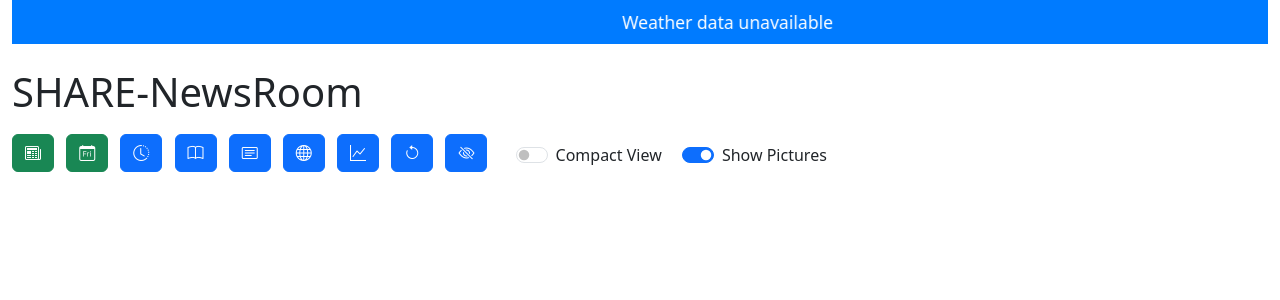
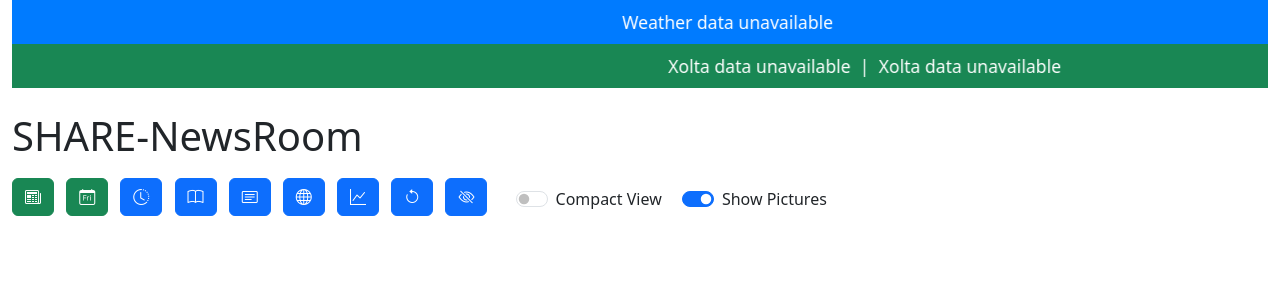
Before and after one commit to RasmusOtharKirketerp/ies-3, a Flask app: page / in a window 1280 px wide. Shown: the top 300 px of the page. Run offline with Flask 3, Linux system fonts and the light colour scheme; data that the repository does not hold is empty.

Commit message:
move xolta to new ticker

```diff
--- a/src/templates/index.html
+++ b/src/templates/index.html
@@ -88,7 +88,8 @@
             display: none !important;
         }
 
-        .weather-ticker {
+        .weather-ticker,
+        .xolta-ticker {
             width: 100%;
             background: #007bff;
             color: #fff;
@@ -102,7 +103,14 @@
             height: 44px;
         }
 
-        .weather-ticker-inner {
+        .xolta-ticker {
+            background: #198754;
+            /* Bootstrap green */
+            margin-bottom: 0;
+        }
+
+        .weather-ticker-inner,
+        .xolta-ticker-inner {
             display: inline-block;
             white-space: nowrap;
             will-change: transform;
@@ -110,11 +118,11 @@
             left: 100%;
             top: 50%;
             transform: translateY(-50%);
-            /* Animation duration will be set dynamically */
             animation: ticker-scroll 15s linear infinite;
         }
 
-        .weather-ticker.paused .weather-ticker-inner {
+        .weather-ticker.paused .weather-ticker-inner,
+        .xolta-ticker.paused .xolta-ticker-inner {
             animation-play-state: paused;
         }
 
@@ -130,7 +138,9 @@
             }
         }
 
-        .weather-ticker img {
+        .weather-ticker img,
+        .xolta-ticker img,
+        .xolta-ticker i {
             vertical-align: middle;
             height: 28px;
             width: 28px;
@@ -138,12 +148,23 @@
             background: #fff2;
             border-radius: 50%;
         }
+
+        .xolta-ticker i {
+            background: none;
+            color: #fff;
+            font-size: 1.2em;
+            width: auto;
+            height: auto;
+        }
     </style>
 </head>
 
 <body class="container-fluid">
     <div id="weather-ticker" class="weather-ticker">
         <span class="weather-ticker-inner" id="weather-ticker-inner">Loading weather...</span>
+    </div>
+    <div id="xolta-ticker" class="xolta-ticker">
+        <span class="xolta-ticker-inner" id="xolta-ticker-inner">Loading Xolta data...</span>
     </div>
     <h1 class="mt-4">{{ user_id }}-NewsRoom</h1>
     <div class="button-container mb-3">
@@ -287,10 +308,12 @@
         // Weather ticker logic
         document.addEventListener('DOMContentLoaded', function () {
             // Weather ticker
-            const apiKey = '1f3879c87fa9c0c5e894a16510d496c8'; // <-- Replace with your OpenWeatherMap API key
-            const city = 'Stenløse,DK';      // <-- Replace with your city name (no space before country code)
+            const apiKey = '1f3879c87fa9c0c5e894a16510d496c8';
+            const city = 'Stenløse,DK';
             const weatherTicker = document.getElementById('weather-ticker');
             const weatherTickerInner = document.getElementById('weather-ticker-inner');
+            const xoltaTicker = document.getElementById('xolta-ticker');
+            const xoltaTickerInner = document.getElementById('xolta-ticker-inner');
 
             function getDayName(dt) {
                 return new Date(dt * 1000).toLocaleDateString(undefined, { weekday: 'short' });
@@ -300,23 +323,22 @@
                 return `<img src="https://openweathermap.org/img/wn/${icon}@2x.png" alt="${desc}" title="${desc}">`;
             }
 
-            function setTickerAnimation() {
+            function setTickerAnimation(ticker, tickerInner) {
                 // Duplicate the content for endless loop
-                const content = weatherTickerInner.innerHTML;
-                weatherTickerInner.innerHTML = content + " &nbsp;|&nbsp; " + content;
+                const content = tickerInner.innerHTML;
+                tickerInner.innerHTML = content + " &nbsp;|&nbsp; " + content;
 
                 // Calculate animation duration based on content width and viewport
                 setTimeout(() => {
-                    const tickerWidth = weatherTicker.offsetWidth;
-                    const contentWidth = weatherTickerInner.scrollWidth / 2; // since we duplicated
-                    // Set duration so that the text moves at a constant speed
+                    const tickerWidth = ticker.offsetWidth;
+                    const contentWidth = tickerInner.scrollWidth / 2; // since we duplicated
                     const speed = 80; // px per second
                     const duration = (contentWidth + tickerWidth) / speed;
-                    weatherTickerInner.style.animationDuration = duration + "s";
-                }, 100); // wait for DOM update
+                    tickerInner.style.animationDuration = duration + "s";
+                }, 100);
             }
 
-            // Fetch weather data
+            // Weather ticker fetch
             fetch(`https://api.openweathermap.org/data/2.5/forecast?q=${encodeURIComponent(city)}&appid=${apiKey}&units=metric&lang=da`)
                 .then(response => response.json())
                 .then(data => {
@@ -335,8 +357,7 @@
                     data.list.forEach(item => {
                         const date = new Date(item.dt * 1000);
                         const day = date.getDate();
-                        const weekday = date.getDay(); // 0=Sunday, 6=Saturday
-
+                        const weekday = date.getDay();
                         if (day === today) {
                             todayTemps.push(item);
                         } else if (day === tomorrow) {
@@ -365,7 +386,6 @@
                     const tomorrowStr = tomorrowTemps.length ? `I morgen: ${summarizePeriod(tomorrowTemps)}` : '';
                     let weekendStr = '';
                     if (weekendTemps.length) {
-                        // Group by day
                         const days = {};
                         weekendTemps.forEach(item => {
                             const d = getDayName(item.dt);
@@ -378,7 +398,15 @@
                         if (weekendStr) weekendStr = `Weekend: ${weekendStr}`;
                     }
 
-                    // Fetch Xolta data and combine with weather
+                    weatherTickerInner.innerHTML = [todayStr, tomorrowStr, weekendStr].filter(Boolean).join(' | ');
+                    setTickerAnimation(weatherTicker, weatherTickerInner);
+                })
+                .catch(() => {
+                    weatherTickerInner.textContent = "Weather data unavailable";
+                });
+
+            // Xolta ticker fetch
+            function fetchAndAnimateXolta() {
                 const XOLTA_API = "http://80.197.112.200:9123/xolta/data";
                 const XOLTA_KEY = "sk-5nC3TqA7rLgJ9wXzM0vKbF2eYtPqDU1L";
                 fetch(XOLTA_API, {
@@ -389,29 +417,45 @@
                 })
                     .then(r => r.json())
                     .then(xolta => {
-                            // Compose Xolta info
-                            const xoltaStr = `🔋 Xolta: ${xolta["Tidspunkt"]} | Solceller: ${xolta["Solceller"]} kW | Nettet: ${xolta["Nettet"]} kW | Batteri: ${xolta["Batteri"]} kW | Husforbrug: ${xolta["Husforbrug"]} kW | Batteri status: ${xolta["Batteri status"]}% | Egenproduktion: ${xolta["Egenproduktion_pct"]}%`;
-                            weatherTickerInner.innerHTML = [todayStr, tomorrowStr, weekendStr, xoltaStr].filter(Boolean).join(' | ');
-                            setTickerAnimation();
+                        const xoltaStr = `
+                            <i class="bi bi-battery-full"></i> ${xolta["Batteri status"]}%
+                            <i class="bi bi-sun"></i> ${xolta["Solceller"]} kW
+                            <i class="bi bi-house"></i> ${xolta["Husforbrug"]} kW
+                            <i class="bi bi-lightning-charge"></i> ${xolta["Nettet"]} kW
+                            <i class="bi bi-battery-charging"></i> ${xolta["Batteri"]} kW
+                            <i class="bi bi-percent"></i> ${xolta["Egenproduktion_pct"]}%
+                            <i class="bi bi-clock"></i> ${xolta["Tidspunkt"]}
+                        `;
+                        xoltaTickerInner.innerHTML = xoltaStr;
+                        setTickerAnimation(xoltaTicker, xoltaTickerInner);
                     })
                     .catch(() => {
-                            // If Xolta fails, show only weather
-                            weatherTickerInner.innerHTML = [todayStr, tomorrowStr, weekendStr].filter(Boolean).join(' | ');
-                            setTickerAnimation();
+                        xoltaTickerInner.textContent = "Xolta data unavailable";
+                        setTickerAnimation(xoltaTicker, xoltaTickerInner);
                     });
-                })
-                .catch(() => {
-                    weatherTickerInner.textContent = "Weather data unavailable";
-                });
+            }
 
-            // Pause animation on hover
+            // Initial Xolta fetch
+            fetchAndAnimateXolta();
+
+            // Refresh Xolta ticker every 60 seconds
+            setInterval(fetchAndAnimateXolta, 60000);
+
+            // Pause animation on hover for both tickers
             weatherTicker.addEventListener('mouseenter', function () {
                 weatherTicker.classList.add('paused');
             });
             weatherTicker.addEventListener('mouseleave', function () {
                 weatherTicker.classList.remove('paused');
             });
+            xoltaTicker.addEventListener('mouseenter', function () {
+                xoltaTicker.classList.add('paused');
             });
+            xoltaTicker.addEventListener('mouseleave', function () {
+                xoltaTicker.classList.remove('paused');
+            });
+        });
+        // ...existing code...
     </script>
 </body>
 
```
Lines whose indentation alone changed are shown as unchanged.
